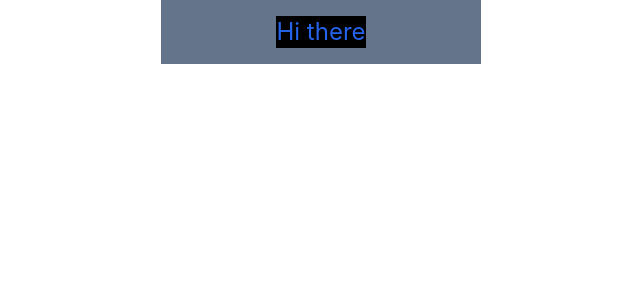
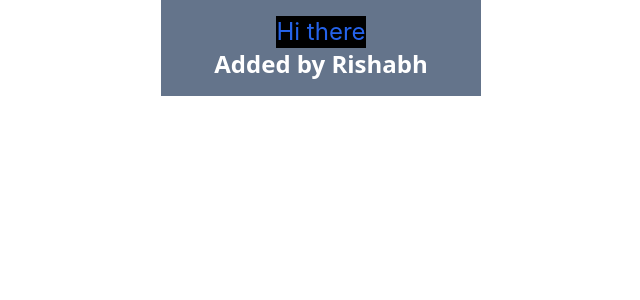
Before and after one commit to DeeP-Sad/dop-portfolio, a React (Create React App) app: page / in a window 1280 px wide. Shown: the top 300 px of the page, without its empty margins (319-959 px from the left). Built offline with nearby package versions, Linux system fonts and the light colour scheme.

Commit message:
first commit by rishabh

```diff
--- a/src/App.js
+++ b/src/App.js
@@ -8,6 +8,9 @@ function App() {
         <div className="hover:font-serif bg-black text-2xl w-fit m-auto ">
           Hi there
         </div>
+        <div className="text-white text-2xl font-bold font-sans">
+          Added by Rishabh
+        </div>
       </div>
     </div>
   );
```
